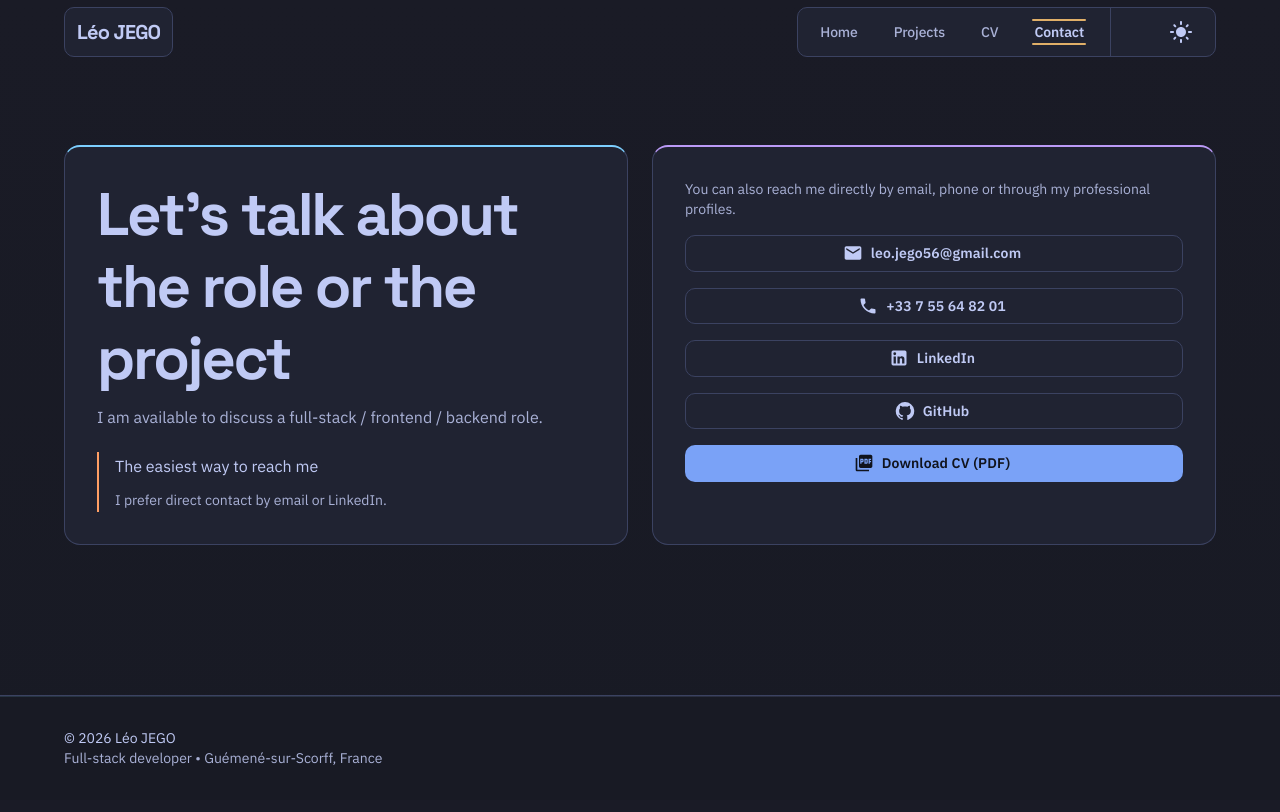
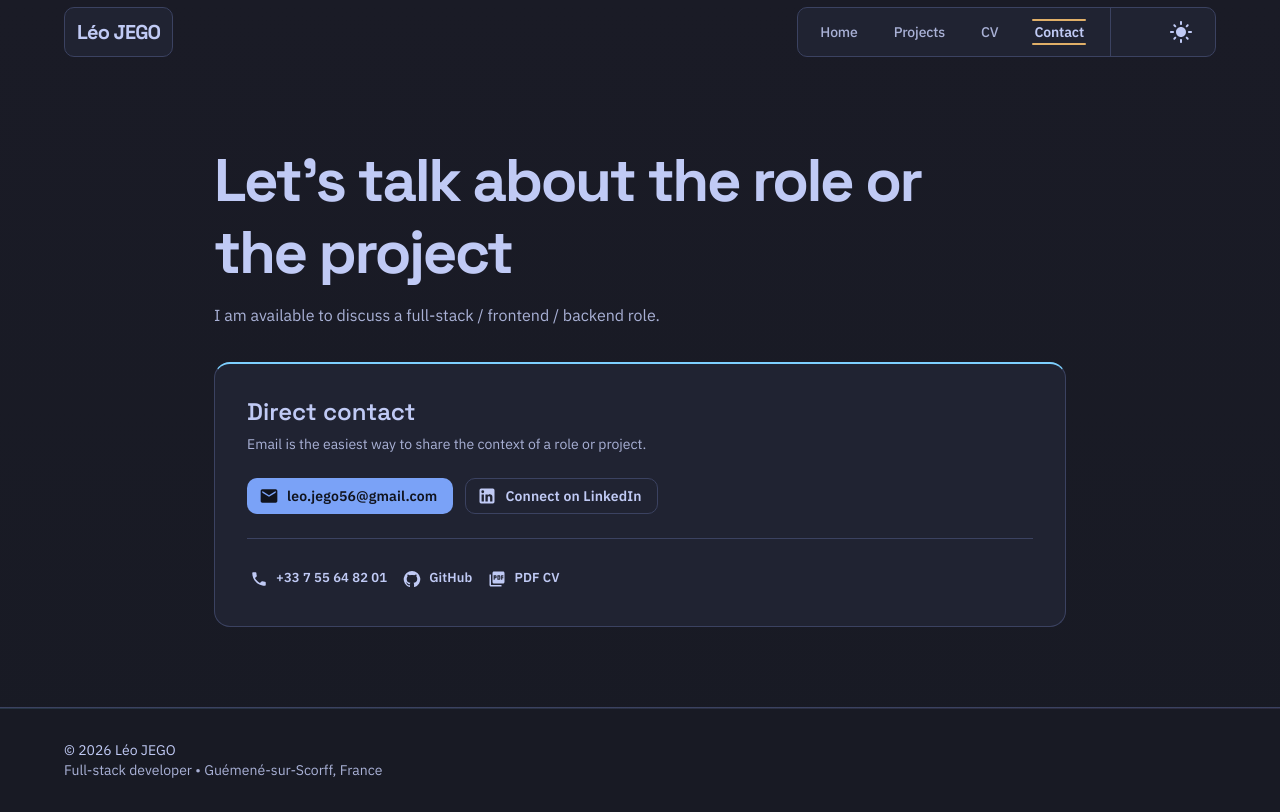
Before and after one commit to Kelkunx/Portfolio, a Next.js app: page /contact in a window 1280 px wide. Built offline with nearby package versions, Linux system fonts and the light colour scheme; no server answers; some icons are missing.

Commit message:
refactor(contact): prioriser les actions de contact direct

```diff
--- a/src/app/contact/page.tsx
+++ b/src/app/contact/page.tsx
@@ -1,126 +1,106 @@
 'use client';
 
-import React from 'react';
 import Box from '@mui/material/Box';
 import Button from '@mui/material/Button';
 import Container from '@mui/material/Container';
-import Grid from '@mui/material/Grid';
+import Divider from '@mui/material/Divider';
 import Stack from '@mui/material/Stack';
 import Typography from '@mui/material/Typography';
-import { Email, Phone, LinkedIn, GitHub, PictureAsPdf } from '@mui/icons-material';
+import { Email, GitHub, LinkedIn, Phone, PictureAsPdf } from '@mui/icons-material';
+import { getProfile } from '../../../lib/content';
 import { useLocale } from '../../context/LocaleContext';
-import { getProfile } from '../../../lib/content';
+
+function getPhoneHref(phone: string) {
+  const normalizedPhone = phone.replace(/[^\d+]/g, '');
+
+  if (normalizedPhone.startsWith('+')) return `tel:${normalizedPhone}`;
+  if (normalizedPhone.startsWith('0')) return `tel:+33${normalizedPhone.slice(1)}`;
+  return `tel:${normalizedPhone}`;
+}
 
 export default function ContactPage() {
   const { locale } = useLocale();
   const profile = getProfile(locale);
+  const phoneHref = getPhoneHref(profile.phone);
 
   return (
-    <Container maxWidth="lg" sx={{ py: { xs: 6, md: 10 } }}>
-      <Grid container spacing={3}>
-        <Grid size={{ xs: 12, md: 6 }}>
+    <Container maxWidth="md" sx={{ py: { xs: 6, md: 10 } }}>
+      <Box component="header" sx={{ mb: 4, maxWidth: 760 }}>
+        <Typography component="h1" variant="h2" sx={{ color: 'var(--text)', mb: 1.5 }}>
+          {locale === 'fr' ? 'Parlons du poste ou du projet' : "Let's talk about the role or the project"}
+        </Typography>
+        <Typography variant="body1" color="text.secondary" sx={{ lineHeight: 1.8, maxWidth: '58ch' }}>
+          {profile.contactPitch}
+        </Typography>
+      </Box>
+
       <Box
+        component="address"
         sx={{
           borderRadius: 'var(--radius-lg)',
           border: '1px solid var(--border)',
           borderTop: '2px solid var(--cyan)',
           backgroundColor: 'var(--surface)',
           p: { xs: 3, md: 4 },
-              height: '100%',
+          fontStyle: 'normal',
         }}
       >
-            <Stack spacing={2.5}>
+        <Stack spacing={3}>
           <Box>
-                <Typography component="h1" variant="h2" sx={{ color: 'var(--text)', mb: 1 }}>
-                  {locale === 'fr' ? 'Parlons du poste ou du projet' : "Let's talk about the role or the project"}
+            <Typography component="h2" variant="h5" sx={{ color: 'var(--text)', mb: 0.75 }}>
+              {locale === 'fr' ? 'Contact direct' : 'Direct contact'}
             </Typography>
-                <Typography variant="body1" color="text.secondary" sx={{ lineHeight: 1.8, maxWidth: '58ch' }}>
-                  {profile.contactPitch}
-                </Typography>
-              </Box>
-              <Box
-                sx={{
-                  borderLeft: '2px solid var(--orange)',
-                  pl: 2,
-                }}
-              >
-                <Typography variant="subtitle1" sx={{ color: 'var(--text)', mb: 1 }}>
-                  {locale === 'fr' ? 'Le plus simple pour me joindre' : 'The easiest way to reach me'}
-                </Typography>
-                <Typography variant="body2" color="text.secondary" sx={{ lineHeight: 1.75 }}>
-                  {locale === 'fr'
-                    ? "Je privilégie le contact direct par email ou LinkedIn."
-                    : 'I prefer direct contact by email or LinkedIn.'}
-                </Typography>
-              </Box>
-            </Stack>
-          </Box>
-        </Grid>
-
-        <Grid size={{ xs: 12, md: 6 }}>
-          <Box
-            sx={{
-              borderRadius: 'var(--radius-lg)',
-              border: '1px solid var(--border)',
-              borderTop: '2px solid var(--purple)',
-              backgroundColor: 'var(--surface)',
-              p: { xs: 3, md: 4 },
-              height: '100%',
-            }}
-          >
-            <Stack spacing={2}>
-              <Box>
             <Typography variant="body2" color="text.secondary">
               {locale === 'fr'
-                    ? 'Tu peux aussi me joindre directement par email, téléphone ou via mes profils professionnels.'
-                    : 'You can also reach me directly by email, phone or through my professional profiles.'}
+                ? 'L’email est le moyen le plus simple de me transmettre le contexte d’un poste ou d’un projet.'
+                : 'Email is the easiest way to share the context of a role or project.'}
             </Typography>
           </Box>
 
-              <Button variant="outlined" startIcon={<Email />} href={`mailto:${profile.email}`} fullWidth>
+          <Stack direction={{ xs: 'column', sm: 'row' }} spacing={1.5}>
+            <Button variant="contained" startIcon={<Email />} href={`mailto:${profile.email}`}>
               {profile.email}
             </Button>
-
-              <Button variant="outlined" startIcon={<Phone />} href={`tel:${profile.phone}`} fullWidth>
-                {profile.phone}
-              </Button>
-
             <Button
               variant="outlined"
               startIcon={<LinkedIn />}
               href={profile.linkedin}
               target="_blank"
               rel="noopener noreferrer"
-                fullWidth
             >
-                LinkedIn
+              {locale === 'fr' ? 'Échanger sur LinkedIn' : 'Connect on LinkedIn'}
             </Button>
+          </Stack>
 
+          <Divider />
+
+          <Stack direction="row" spacing={1} useFlexGap flexWrap="wrap">
+            <Button variant="text" size="small" startIcon={<Phone />} href={phoneHref}>
+              {profile.phone}
+            </Button>
             <Button
-                variant="outlined"
+              variant="text"
+              size="small"
               startIcon={<GitHub />}
               href={profile.github}
               target="_blank"
               rel="noopener noreferrer"
-                fullWidth
             >
               GitHub
             </Button>
-
             <Button
-                variant="contained"
+              variant="text"
+              size="small"
               startIcon={<PictureAsPdf />}
               href={profile.cvPdf}
               target="_blank"
               rel="noopener noreferrer"
-                fullWidth
             >
-                {locale === 'fr' ? 'Télécharger le CV (PDF)' : 'Download CV (PDF)'}
+              {locale === 'fr' ? 'CV PDF' : 'PDF CV'}
             </Button>
           </Stack>
+        </Stack>
       </Box>
-        </Grid>
-      </Grid>
     </Container>
   );
 }
```
Lines whose indentation alone changed are shown as unchanged.
